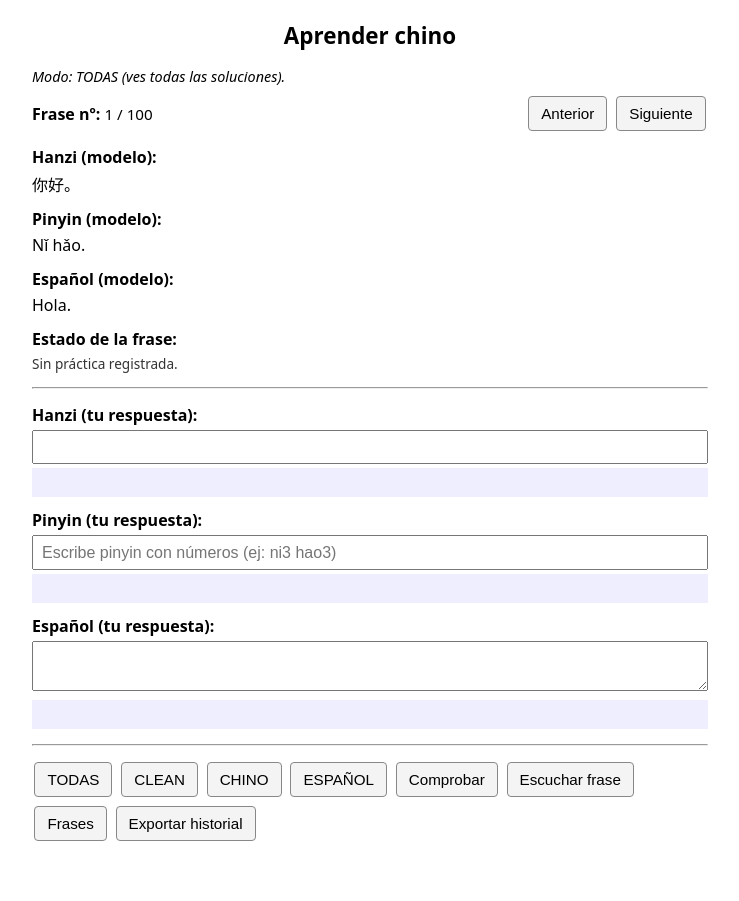
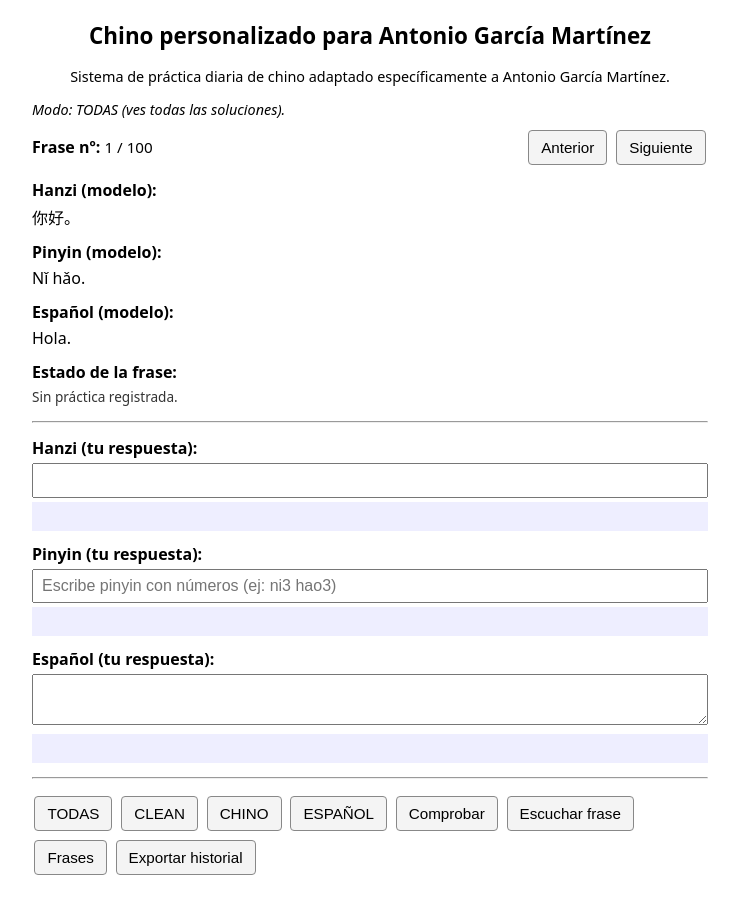
Before and after one commit to agmvillaverde0-tech/chino-app, a plain HTML site: page index.html in a window 1280 px wide. Shown: the whole page, without its empty margins (270-1009 px from the left). Before the commit the page ends 868 px from the top, so only its background shows below. Drawn offline with Linux system fonts and the light colour scheme.

Commit message:
Update index.html

```diff
--- a/index.html
+++ b/index.html
@@ -3,7 +3,7 @@
 <head>
     <meta charset="UTF-8">
     <meta name="viewport" content="width=device-width, initial-scale=1">
-    <title>Aprender chino</title>
+    <title>Chino personalizado – Antonio García Martínez</title>
 
     <!-- PWA -->
     <link rel="manifest" href="manifest.webmanifest">
@@ -142,7 +142,11 @@
     </style>
 </head>
 <body>
-    <h1>Aprender chino</h1>
+    <h1>Chino personalizado para Antonio García Martínez</h1>
+    <p style="text-align:center; margin-top:0.25rem; font-size:0.9rem;">
+    Sistema de práctica diaria de chino adaptado específicamente a Antonio García Martínez.
+</p>
+
 
     <div class="modo" id="modoTexto"></div>
 
```
